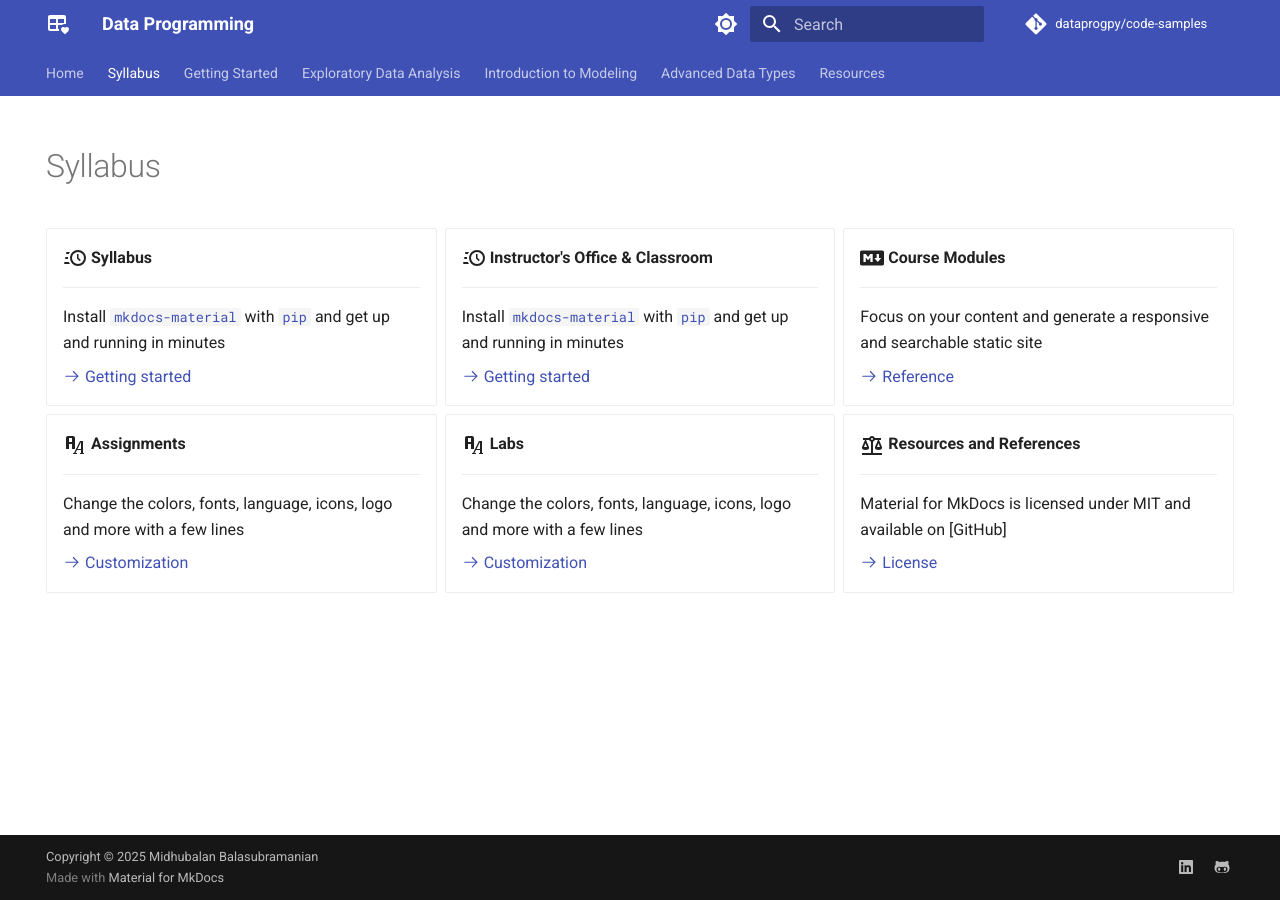
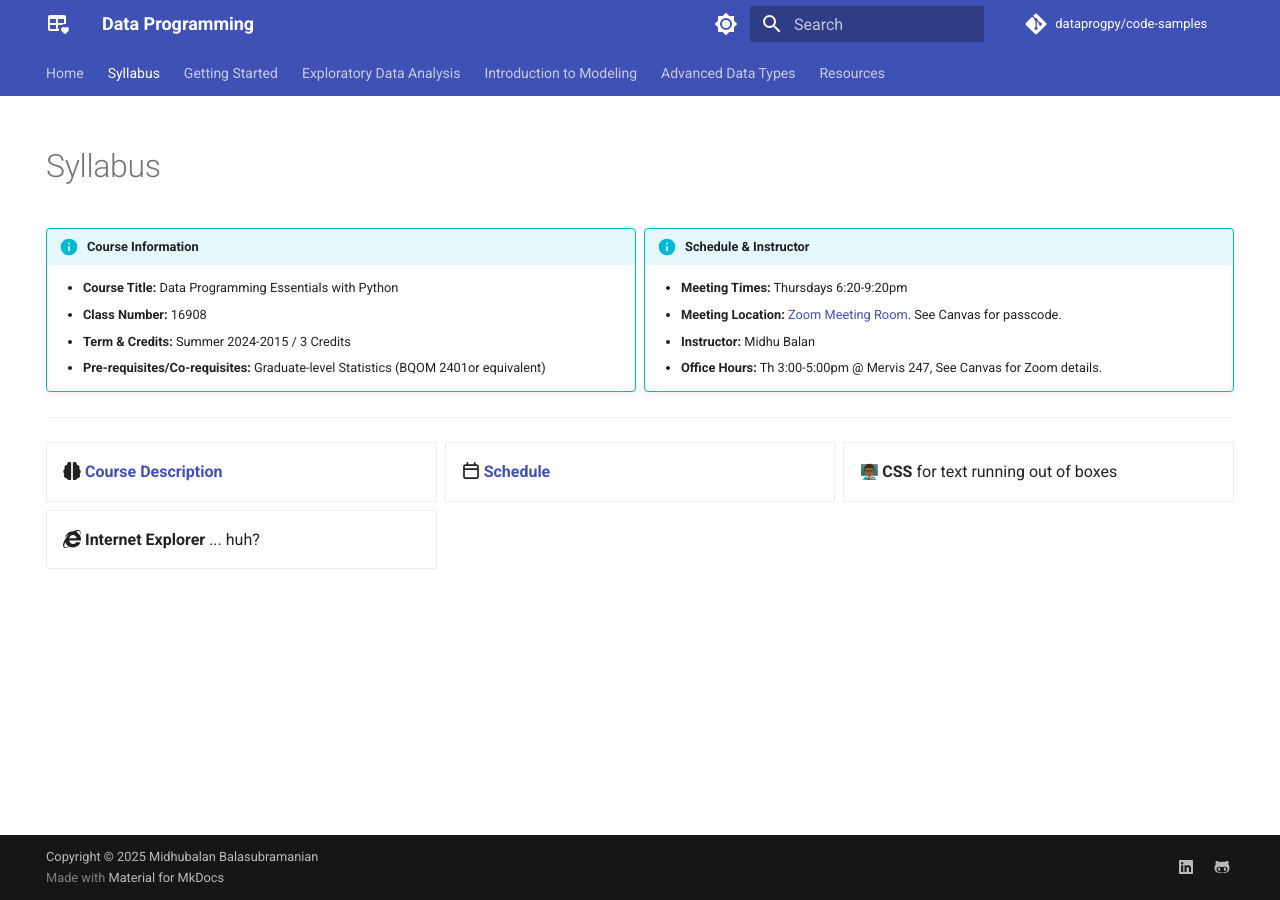
Before and after one commit to dataprogpy/dataprogpy.github.io, an MkDocs documentation site: the page built from docs/syllabus/index.md, in a window 1280 px wide. Built offline with MkDocs 1.6.1 and Material for MkDocs 9.7.7, drawn with Linux system fonts in a browser that asks for light colours; emoji names are drawn with the system emoji font; comment, search, counter and statistics services are not loaded.

Commit message:
Update syllabus index

```diff
--- a/docs/syllabus/index.md
+++ b/docs/syllabus/index.md
@@ -8,56 +8,34 @@ hide:
 
 # Syllabus
 
+<div class="grid" markdown>
+
+!!! info "Course Information"
+
+    - __Course Title:__ Data Programming Essentials with Python
+    - __Class Number:__ 16908
+    - __Term & Credits:__ Summer 2024-2015 / 3 Credits
+    - __Pre-requisites/Co-requisites:__ Graduate-level Statistics (BQOM 2401or equivalent)
+    { .card }
+
+!!! info "Schedule & Instructor"
+
+    - __Meeting Times:__ Thursdays 6:20-9:20pm
+    - __Meeting Location:__ [Zoom Meeting Room](https://pitt.zoom.us/j/98751974356). See Canvas for passcode.
+    - __Instructor:__ Midhu Balan
+    - __Office Hours:__ Th 3:00-5:00pm @ Mervis 247, See Canvas for Zoom details.
+    {.card}
+
+</div>
+
+---
+
+
 <div class="grid cards" markdown>
 
--   :material-clock-fast:{ .lg .middle } __Syllabus__
-
-    ---
-
-    Install [`mkdocs-material`](#) with [`pip`](#) and get up
-    and running in minutes
-
-    [:octicons-arrow-right-24: Getting started](#)
-
--   :material-clock-fast:{ .lg .middle } __Instructor's Office & Classroom__
-
-    ---
-
-    Install [`mkdocs-material`](#) with [`pip`](#) and get up
-    and running in minutes
-
-    [:octicons-arrow-right-24: Getting started](#)
-
--   :fontawesome-brands-markdown:{ .lg .middle } __Course Modules__
-
-    ---
-
-    Focus on your content and generate a responsive and searchable static site
-
-    [:octicons-arrow-right-24: Reference](#)
-
--   :material-format-font:{ .lg .middle } __Assignments__
-
-    ---
-
-    Change the colors, fonts, language, icons, logo and more with a few lines
-
-    [:octicons-arrow-right-24: Customization](#)
-
--   :material-format-font:{ .lg .middle } __Labs__
-
-    ---
-
-    Change the colors, fonts, language, icons, logo and more with a few lines
-
-    [:octicons-arrow-right-24: Customization](#)
-
--   :material-scale-balance:{ .lg .middle } __Resources and References__
-
-    ---
-
-    Material for MkDocs is licensed under MIT and available on [GitHub]
-
-    [:octicons-arrow-right-24: License](#)
+- :fontawesome-solid-brain: [__Course Description__](course-description)
+- :fontawesome-regular-calendar: [__Schedule__](schedule)
+- :man_teacher_tone4: __CSS__ for text running out of boxes
+- :fontawesome-brands-internet-explorer: __Internet Explorer__ ... huh?
 
 </div>
--- a/mkdocs.yml
+++ b/mkdocs.yml
@@ -97,7 +97,7 @@ nav:
   - Home: index.md
   - Syllabus:
     - syllabus/index.md
-    - Course Description: syllabus/course-design.md
+    - Course Description: syllabus/course-description.md
     - Schedule: syllabus/schedule.md
     - Course Policies: syllabus/course-policies.md
   - Getting Started:
```
Also changed, not shown: docs/syllabus/course-description.md (renamed from docs/syllabus/course-design.md).
